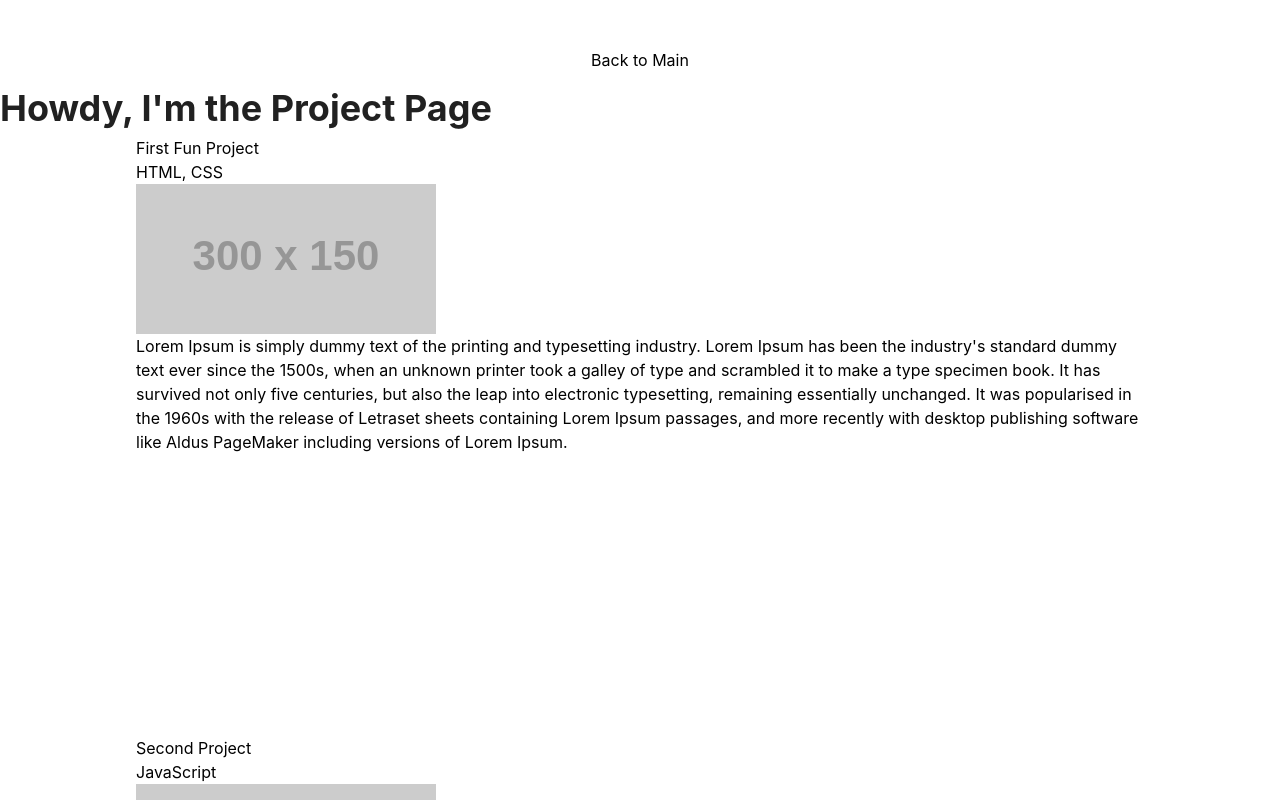
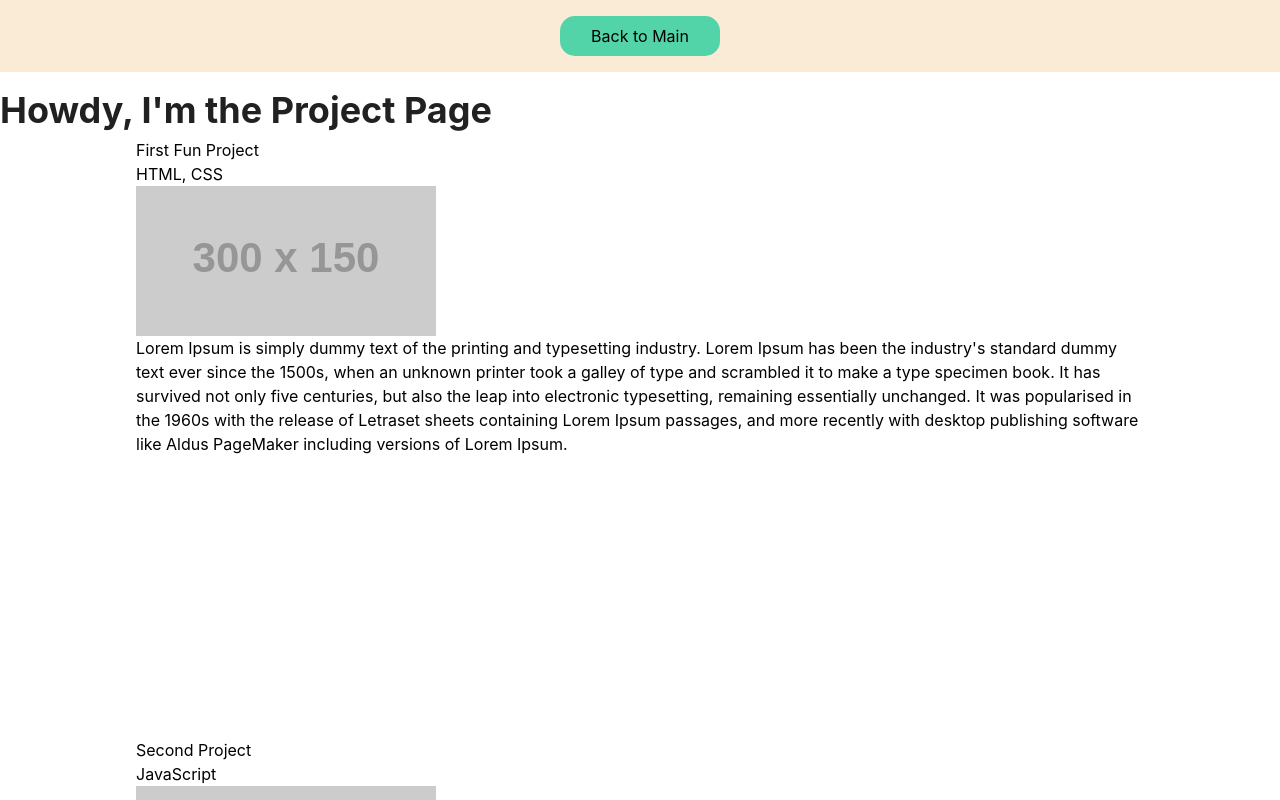
Before and after one commit to brett-ranieri/web-port-react, a React (Create React App) app: page /projects in a window 1280 px wide. Shown: the top 800 px of the page. Built offline with nearby package versions, Linux system fonts and the light colour scheme.

Commit message:
update "buttons" add simple nav header
use links for navigation and then style to look like buttons

```diff
--- a/src/App.css
+++ b/src/App.css
@@ -87,3 +87,24 @@
 	width: 80vw;
 	height: 600px;
 }
+
+.link-btn {
+	width: 160px;
+	height: 40px;
+	line-height: 40px;
+	padding: 12 24;
+	background-color: rgb(82, 211, 168);
+	border-radius: 15px;
+	text-align: center;
+	vertical-align: middle;
+}
+
+.proj-btn-container {
+	position: fixed;
+	background-color: antiquewhite;
+	padding: 1em;
+	width: 100%;
+}
+.proj-container {
+	padding-top: 90px;
+}
--- a/src/components/ProjectView.js
+++ b/src/components/ProjectView.js
@@ -45,12 +45,12 @@ const ProjectView = () => {
 				/>
 			</div>
 			<div className='flex-container btn-style'>
-				<Button
-					variant='gradient'
-					size='md'
+				<Link
+					className='link-btn'
+					to='/projects'
 				>
-					<Link to='/projects'>See all Projects</Link>
-				</Button>
+					See all Projects
+				</Link>
 			</div>
 		</div>
 	);
--- a/src/components/ProjectsPage.js
+++ b/src/components/ProjectsPage.js
@@ -16,9 +16,16 @@ const ProjectsPage = () => {
 
 	return (
 		<div>
-			<div className='flex-container btn-style'>
-				<Link to='/'>Back to Main</Link>
+			<div className='flex-container proj-btn-container'>
+				<Link
+					className='link-btn'
+					to='/'
+				>
+					Back to Main
+				</Link>
 			</div>
+
+			<div className='proj-container'>
 				<h1 className='text-4xl font-bold text-gray-900'>Howdy, I'm the Project Page</h1>
 				{/* <Button onClick={handleState}>Set State</Button>
 			<Button onClick={logState}>Log State</Button> */}
@@ -30,13 +37,6 @@ const ProjectsPage = () => {
 						/>
 					))}
 				</div>
-			<div className='flex-container btn-style'>
-				<Button
-					variant='gradient'
-					size='md'
-				>
-					<Link to='/'>Back to Main</Link>
-				</Button>
 			</div>
 		</div>
 	);
```
Lines whose indentation alone changed are shown as unchanged.
